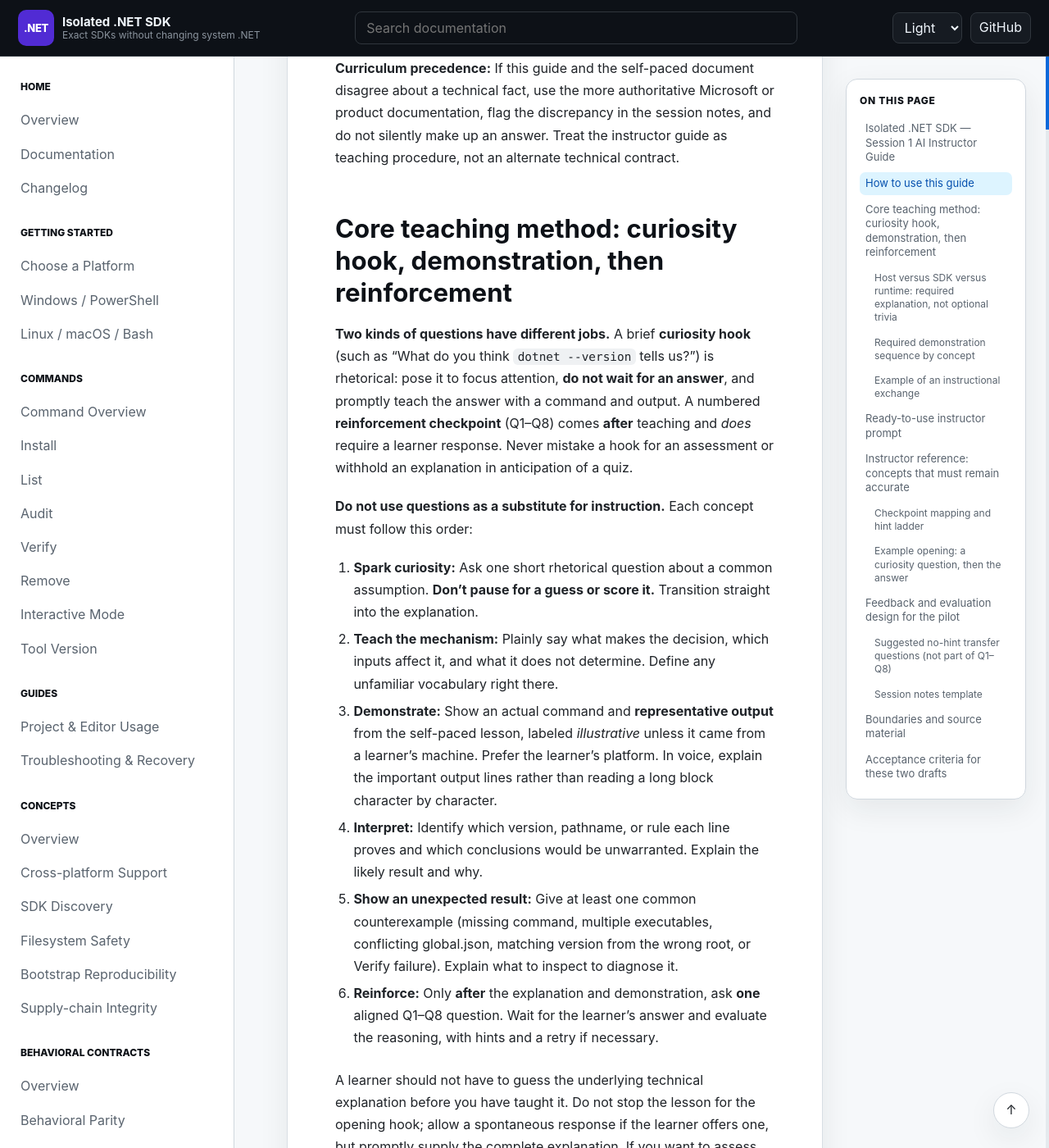
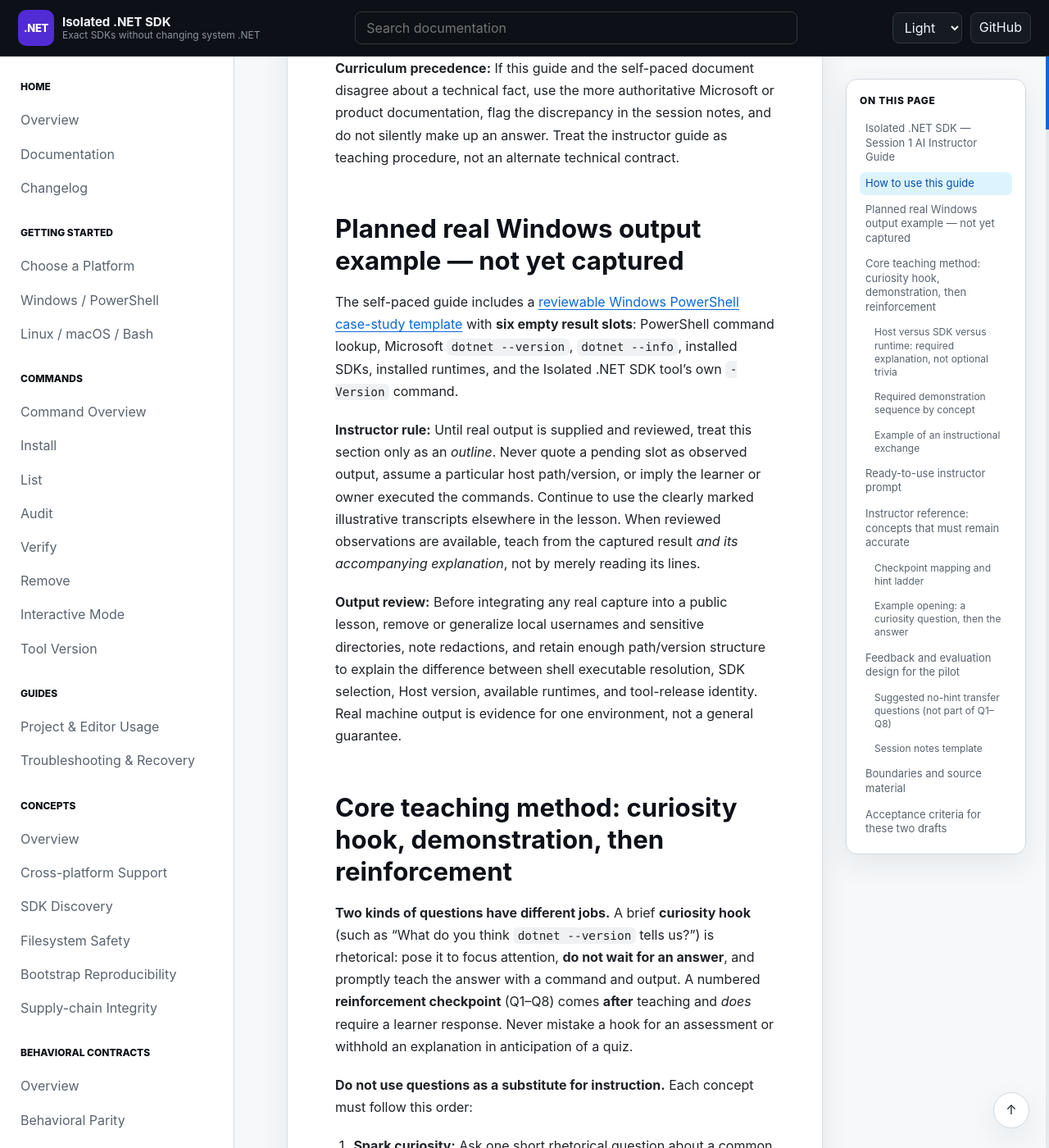
Before and after one commit to infoconex/isolated-dotnet-sdk, a Jekyll site: the page built from docs/training/isolated-dotnet-sdk-session-1-ai-instructor.md, in a window 1280 px wide and 1400 px high, scrolled down 1212 px. Shown: the whole window at 82% size. Built offline with Jekyll 4.4.1, drawn with Linux system fonts in a browser that asks for light colours; our own code applies the rules of GitHub Pages for plain Markdown files.

Commit message:
docs(training): teach AI instructor not to treat pending Windows output as evidence

```diff
--- a/docs/training/isolated-dotnet-sdk-session-1-ai-instructor.md
+++ b/docs/training/isolated-dotnet-sdk-session-1-ai-instructor.md
@@ -13,6 +13,14 @@
 5. Compare results against the same [Q1–Q8 answer key](isolated-dotnet-sdk-session-1-self-paced.md#answer-key-and-self-check) that self-paced learners use.
 
 **Curriculum precedence:** If this guide and the self-paced document disagree about a technical fact, use the more authoritative Microsoft or product documentation, flag the discrepancy in the session notes, and do not silently make up an answer. Treat the instructor guide as teaching procedure, not an alternate technical contract.
+
+## Planned real Windows output example — not yet captured
+
+The self-paced guide includes a [reviewable Windows PowerShell case-study template](isolated-dotnet-sdk-session-1-self-paced.md#7-real-windows-powershell-walkthrough--pending-observed-output) with **six empty result slots**: PowerShell command lookup, Microsoft `dotnet --version`, `dotnet --info`, installed SDKs, installed runtimes, and the Isolated .NET SDK tool's own `-Version` command.
+
+**Instructor rule:** Until real output is supplied and reviewed, treat this section only as an *outline*. Never quote a pending slot as observed output, assume a particular host path/version, or imply the learner or owner executed the commands. Continue to use the clearly marked illustrative transcripts elsewhere in the lesson. When reviewed observations are available, teach from the captured result *and its accompanying explanation*, not by merely reading its lines.
+
+**Output review:** Before integrating any real capture into a public lesson, remove or generalize local usernames and sensitive directories, note redactions, and retain enough path/version structure to explain the difference between shell executable resolution, SDK selection, Host version, available runtimes, and tool-release identity. Real machine output is evidence for one environment, not a general guarantee.
 
 ## Core teaching method: curiosity hook, demonstration, then reinforcement
 
```
